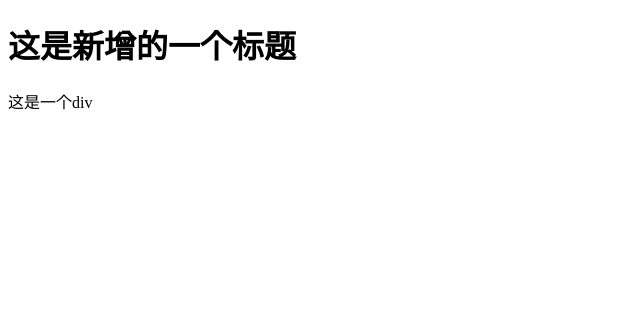
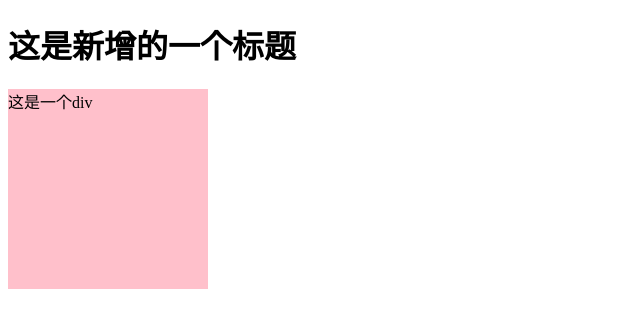
Before and after one commit to jackcong-it/gitDemo, a plain HTML site: page index.html in a window 1280 px wide. Shown: the whole page, without its empty margins (0-640 px from the left). Drawn offline with Linux system fonts and the light colour scheme.

Commit message:
updata index css

```diff
--- a/index.html
+++ b/index.html
@@ -5,6 +5,13 @@
     <meta name="viewport" content="width=device-width, initial-scale=1.0">
     <meta http-equiv="X-UA-Compatible" content="ie=edge">
     <title>Document</title>
+    <style>
+        div {
+            width: 200px;
+            height: 200px;
+            background: pink;
+        }
+    </style>
 </head>
 <body>
     <h1>这是新增的一个标题</h1>
```
